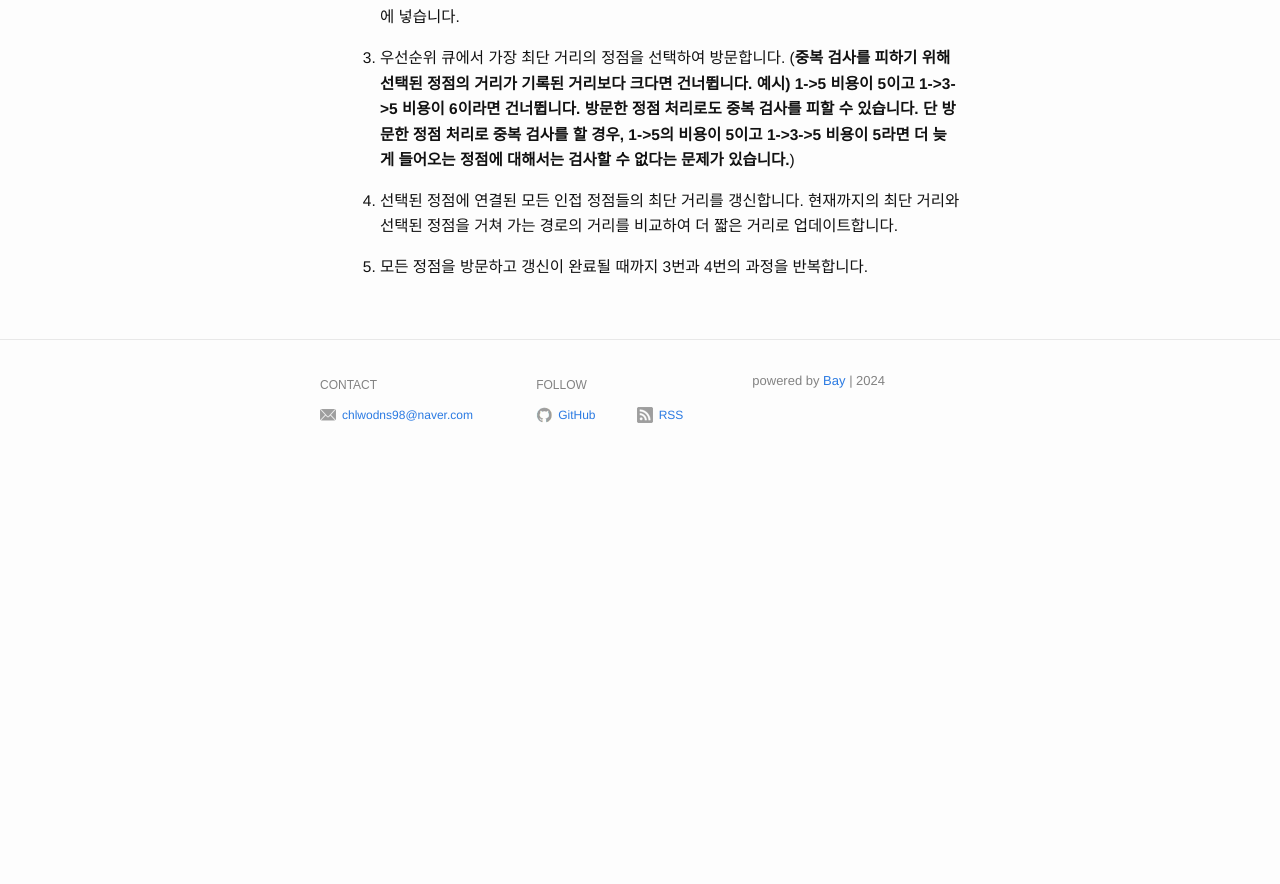
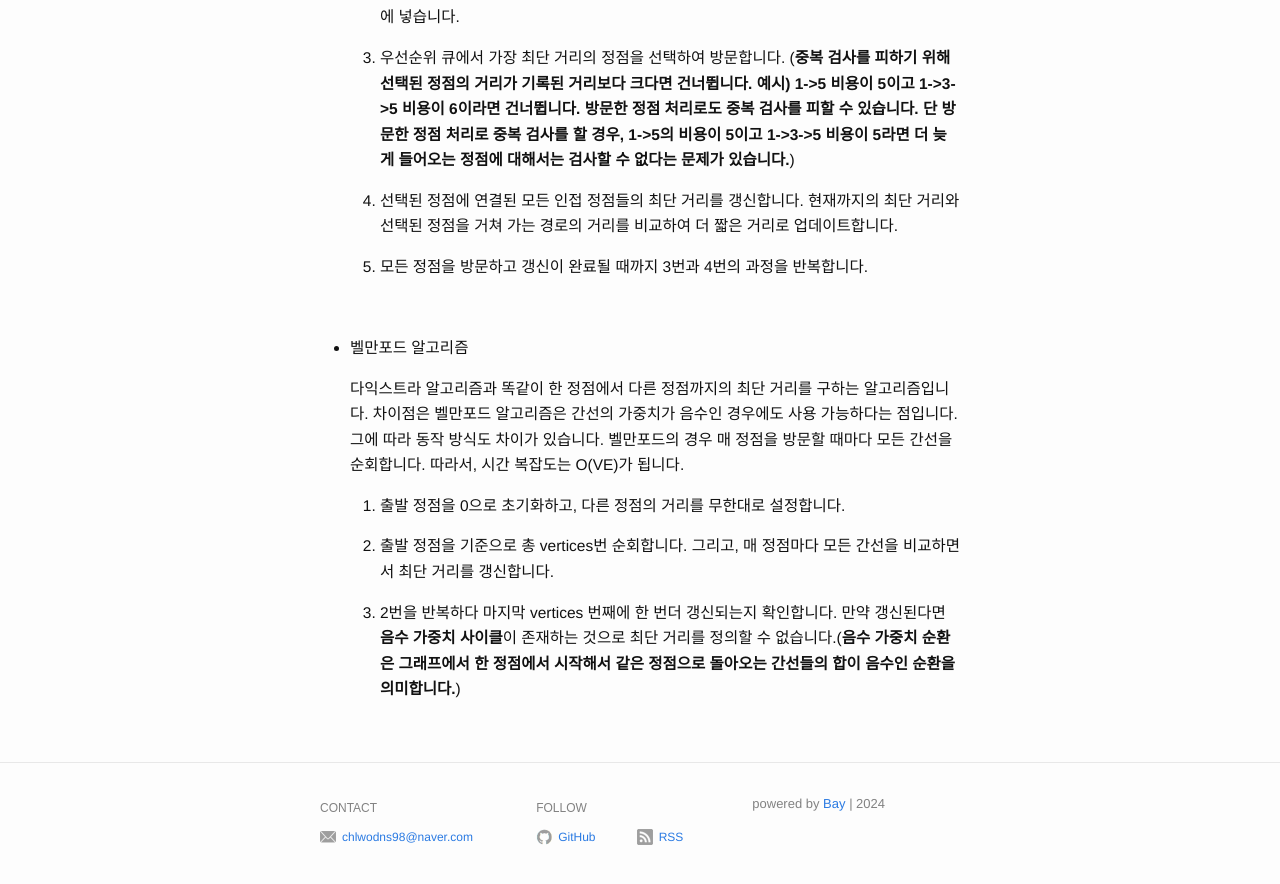
Before and after one commit to Jaeun-Choi98/jaeun-choi98.github.io, a Jekyll site: the page built from _posts/2023-10-05-data_structure(4).md, in a window 1280 px wide and 900 px high, scrolled down 2923 px. Shown: the top 884 px of the window. Built offline with Jekyll 4.4.1, drawn with Linux system fonts in a browser that asks for light colours; before the commit the page ends 3401 px from its top, so only the background shows below that.

Commit message:
add content of bellman-ford algorithm

```diff
--- a/_posts/2023-10-05-data_structure(4).md
+++ b/_posts/2023-10-05-data_structure(4).md
@@ -105,3 +105,15 @@ date: 2023-10-05 00:00:00
   4. 선택된 정점에 연결된 모든 인접 정점들의 최단 거리를 갱신합니다. 현재까지의 최단 거리와 선택된 정점을 거쳐 가는 경로의 거리를 비교하여 더 짧은 거리로 업데이트합니다.
 
   5. 모든 정점을 방문하고 갱신이 완료될 때까지 3번과 4번의 과정을 반복합니다.
+
+<br>
+
+- 벨만포드 알고리즘
+
+  다익스트라 알고리즘과 똑같이 한 정점에서 다른 정점까지의 최단 거리를 구하는 알고리즘입니다. 차이점은 벨만포드 알고리즘은 간선의 가중치가 음수인 경우에도 사용 가능하다는 점입니다. 그에 따라 동작 방식도 차이가 있습니다. 벨만포드의 경우 매 정점을 방문할 때마다 모든 간선을 순회합니다. 따라서, 시간 복잡도는 O(VE)가 됩니다.
+
+  1. 출발 정점을 0으로 초기화하고, 다른 정점의 거리를 무한대로 설정합니다.
+
+  2. 출발 정점을 기준으로 총 vertices번 순회합니다. 그리고, 매 정점마다 모든 간선을 비교하면서 최단 거리를 갱신합니다.
+
+  3. 2번을 반복하다 마지막 vertices 번째에 한 번더 갱신되는지 확인합니다. 만약 갱신된다면 **음수 가중치 사이클**이 존재하는 것으로 최단 거리를 정의할 수 없습니다.(**음수 가중치 순환은 그래프에서 한 정점에서 시작해서 같은 정점으로 돌아오는 간선들의 합이 음수인 순환을 의미합니다.**)
```
